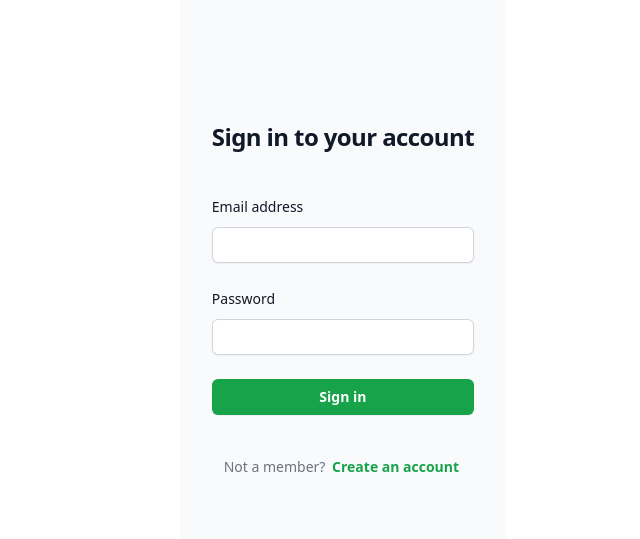
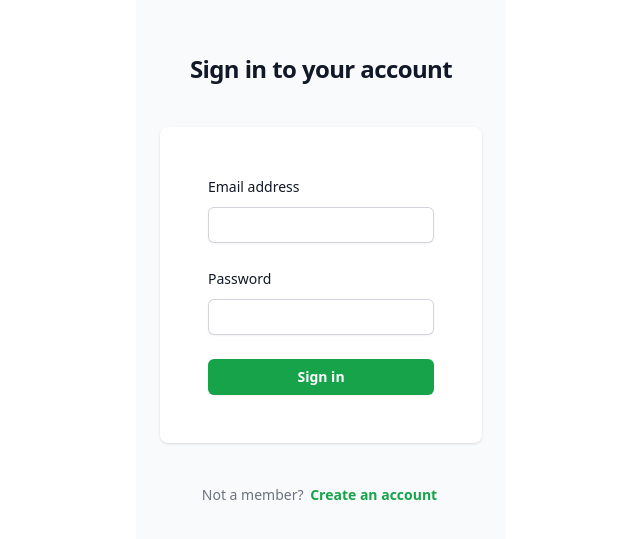
Before and after one commit to saurabhkhante/whatsmeow-webhook-dashboard, a Vue app in the folder frontend/: page / in a window 1280 px wide. Shown: the part 121-660 px from the top of the page, without its empty margins (134-774 px from the left). Built offline with nearby package versions, Linux system fonts and the light colour scheme; no server answers.

Commit message:
Fix layout width and styling

```diff
--- a/frontend/src/App.vue
+++ b/frontend/src/App.vue
@@ -146,15 +146,16 @@ onMounted(() => {
 </script>
 
 <template>
-  <div class="min-h-screen bg-gray-50">
-    <div v-if="!authenticated" class="flex min-h-screen flex-1 flex-col justify-center px-6 py-12 lg:px-8">
-      <div class="sm:mx-auto sm:w-full sm:max-w-sm">
-        <h2 class="mt-10 text-center text-2xl font-bold leading-9 tracking-tight text-gray-900">
+  <div class="min-h-screen w-full bg-gray-50">
+    <div v-if="!authenticated" class="flex min-h-screen flex-col justify-center">
+      <div class="sm:mx-auto sm:w-full sm:max-w-md px-4">
+        <h2 class="text-center text-2xl font-bold leading-9 tracking-tight text-gray-900">
           {{ !showRegister ? 'Sign in to your account' : 'Create a new account' }}
         </h2>
       </div>
 
-      <div class="mt-10 sm:mx-auto sm:w-full sm:max-w-sm">
+      <div class="mt-10 sm:mx-auto sm:w-full sm:max-w-[480px] px-6">
+        <div class="bg-white px-6 py-12 shadow sm:rounded-lg sm:px-12">
           <form v-if="!showRegister" @submit.prevent="login" class="space-y-6">
             <div>
               <label for="email" class="block text-sm font-medium leading-6 text-gray-900">Email address</label>
@@ -207,6 +208,7 @@ onMounted(() => {
 
           <div v-if="error" class="mt-4 text-center text-sm text-red-600">{{ error }}</div>
           <div v-if="regSuccess" class="mt-4 text-center text-sm text-primary-600">Registration successful! Please log in.</div>
+        </div>
 
         <p class="mt-10 text-center text-sm text-gray-500">
           {{ !showRegister ? 'Not a member?' : 'Already have an account?' }}
```
Lines whose indentation alone changed are shown as unchanged.
